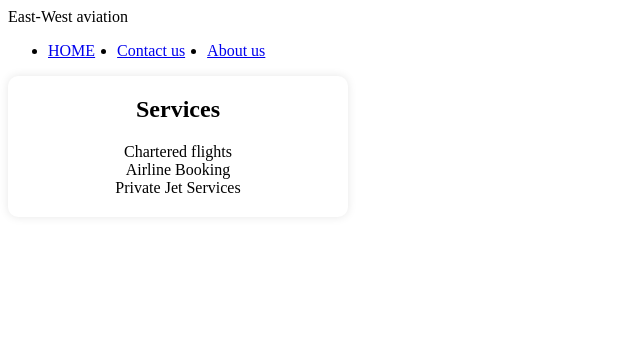
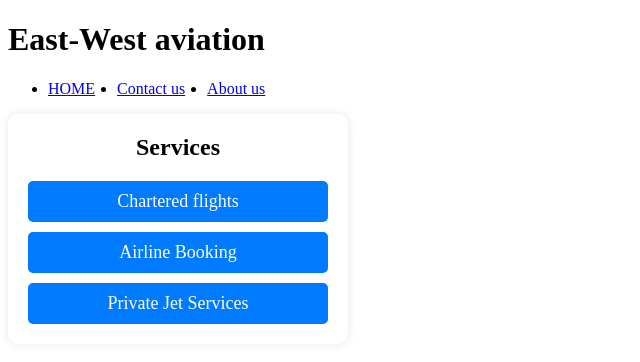
Before and after one commit to markmusonye15/East-West, a plain HTML site: page index.html in a window 1280 px wide. Shown: the whole page, without its empty margins (0-640 px from the left). Drawn offline with Linux system fonts and the light colour scheme.

Commit message:
minor editing on title and service boxes

```diff
--- a/css/styles.css
+++ b/css/styles.css
@@ -3,9 +3,9 @@
   flex-direction: row;
   gap: 22px;
 }
-.header {
+.main header {
   display: flex;
-  size: 100px;
+  font-size: 100px;
   color: blue;
 }
 .container {
@@ -21,3 +21,15 @@
   font-weight: bold;
   margin-bottom: 20px;
 }
+.service-boxes {
+  display: flex;
+  flex-direction: column;
+  gap: 10px;
+}
+.service {
+  background: #007bff;
+  color: white;
+  padding: 10px;
+  border-radius: 5px;
+  font-size: 18px;
+}
--- a/index.html
+++ b/index.html
@@ -7,7 +7,8 @@
     <link rel="stylesheet" href="./css/styles.css" />
   </head>
   <body>
-    <header>East-West aviation
+    <header class="main header">
+      <h1>East-West aviation</h1>
     <nav>
       <ul class="nav-items">
         <li>
```
